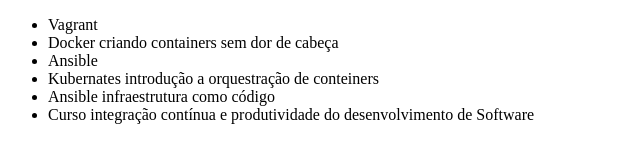
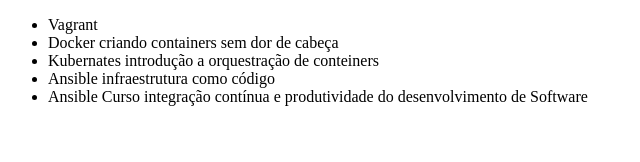
Before and after one commit to rogercmachado/alura-git, a plain HTML site: page index.html in a window 1280 px wide. Shown: the whole page, without its empty margins (0-640 px from the left). Drawn offline with Linux system fonts and the light colour scheme.

Commit message:
Removendo duplicidade ansible e corrigindo linha ansible

```diff
--- a/index.html
+++ b/index.html
@@ -9,10 +9,9 @@
     <ul>
         <li>Vagrant</li>
         <li>Docker criando containers sem dor de cabeça</li>
-        <li>Ansible</li>
         <li>Kubernates introdução a orquestração de conteiners</li>
         <li>Ansible infraestrutura como código</li>
-        <li>Curso integração contínua e produtividade do desenvolvimento de Software</li>
+        <li>Ansible Curso integração contínua e produtividade do desenvolvimento de Software</li>
     </ul>
 </body>
 </html>
```
